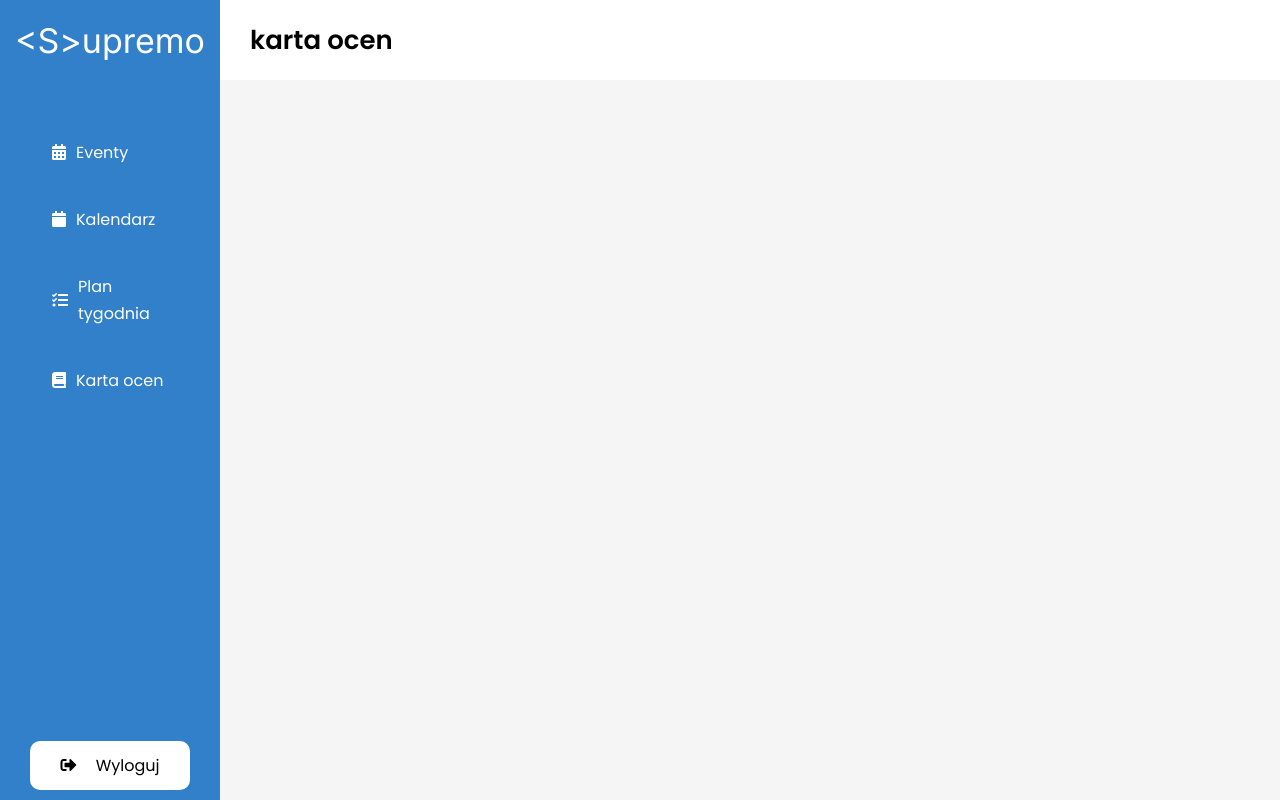
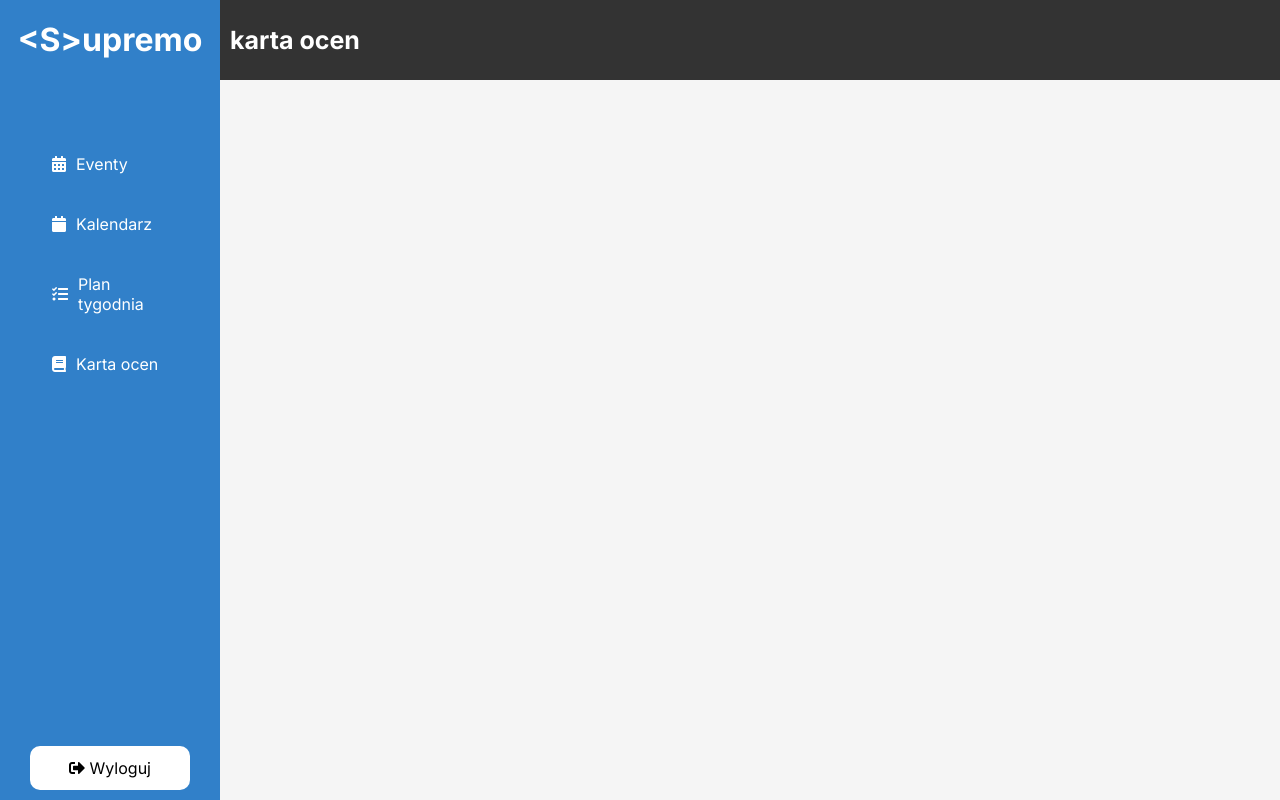
Before and after one commit to elzyr/Supremo, a PHP site: page /karta-ocen.php in a window 1280 px wide. Run offline with PHP 8.4, Linux system fonts and the light colour scheme; data that the repository does not hold is empty.

Commit message:
Update karta-ocen.php

```diff
--- a/karta-ocen.php
+++ b/karta-ocen.php
@@ -16,39 +16,6 @@
             padding: 0;
             background-color: whitesmoke;
             font-family: 'Inter', sans-serif;
-        }
-
-        .header {
-            background-color: #3180C9;
-            font-weight: 400;
-            font-size: 34px;
-        }
-
-        .left-nav {
-            font-family: 'Poppins', sans-serif;
-            font-weight: 400;
-            line-height: 27px;
-        }
-
-        .right-nav {
-            font-family: 'Poppins', sans-serif;
-            font-weight: 400;
-        }
-
-        .logout-btn .fas {
-            margin-right: 15px;
-        }
-
-        .navbar {
-            background-color: #fff;
-            font-family: 'Poppins', sans-serif;
-        }
-
-        .navbar-brand {
-            color: #000;
-            margin-left: 30px;
-            font-weight: 600;
-            font-size: 26px;
         }
 
         .subjects {
```
